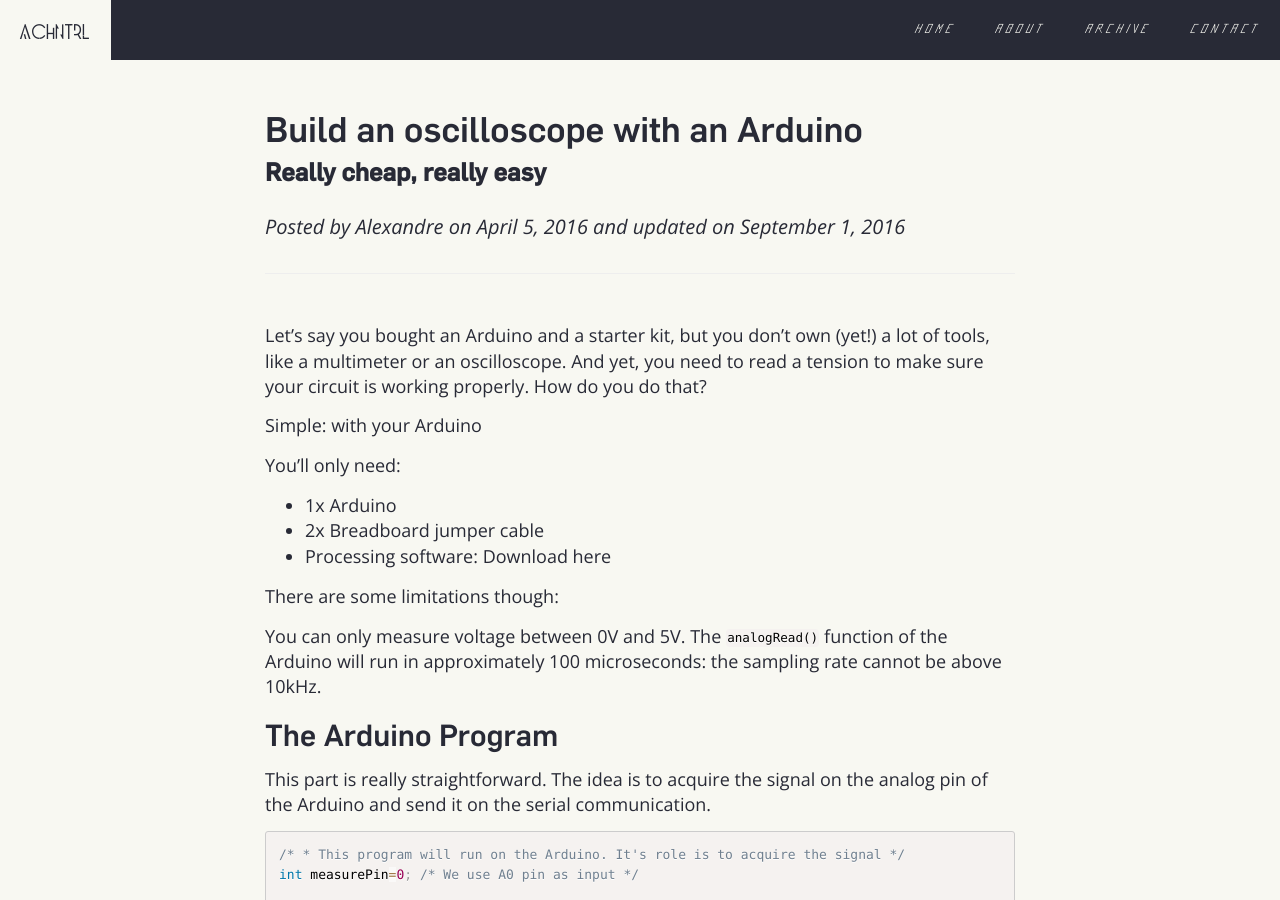
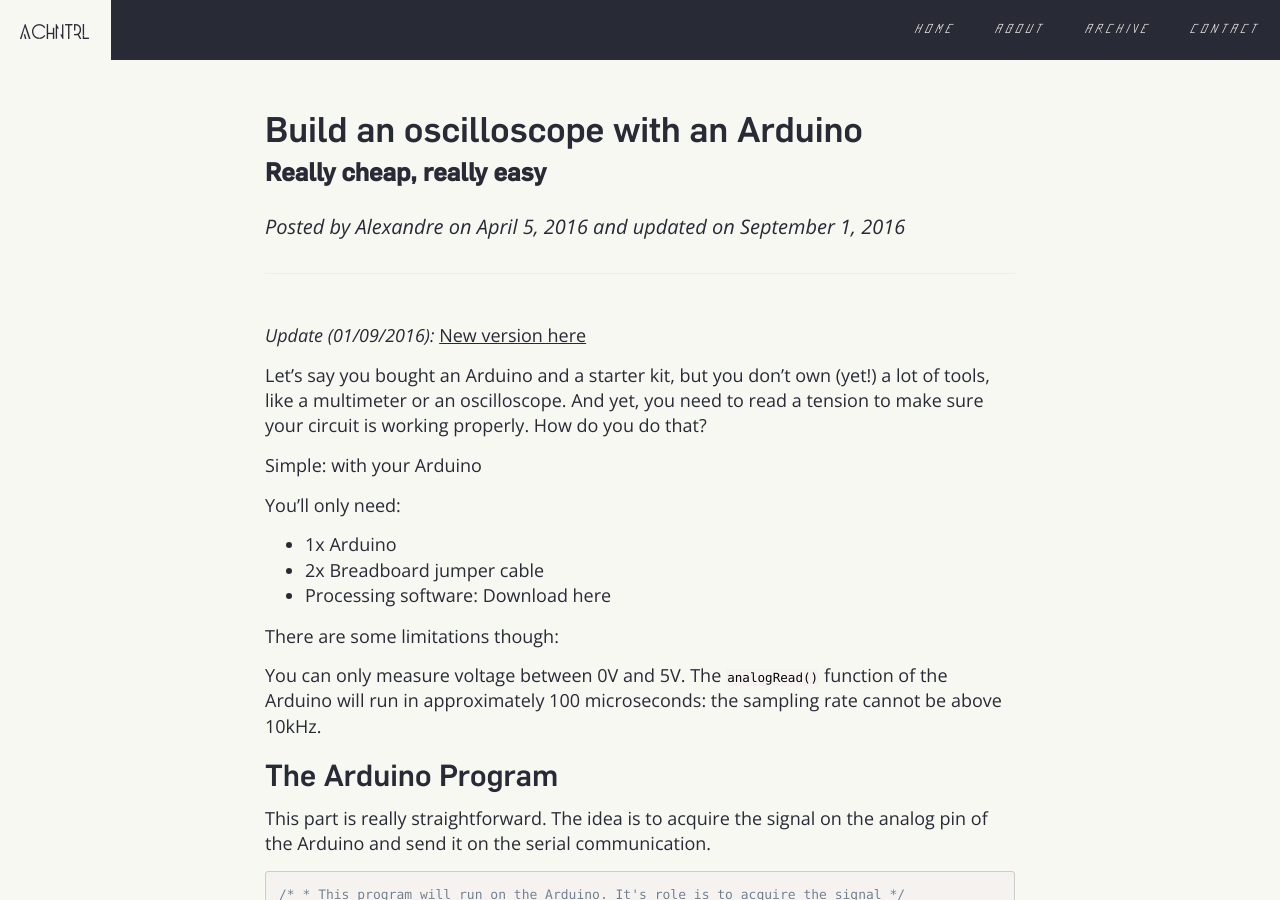
Before and after one commit to achntrl/achntrl.github.io, a Jekyll site: the page built from _posts/2016-04-05-build_an_oscilloscope_with_an_arduino.markdown, in a window 1280 px wide and 900 px high. Built offline with Jekyll 4.4.1, drawn with Linux system fonts in a browser that asks for light colours; nearby versions of some CDN libraries; comment, search, counter and statistics services are not loaded; some of the changed text lies outside the part shown.

Commit message:
Rework some article
Remove article on books
Add update at the top for the arduino oscilloscope

```diff
--- a/_posts/2016-04-05-build_an_oscilloscope_with_an_arduino.markdown
+++ b/_posts/2016-04-05-build_an_oscilloscope_with_an_arduino.markdown
@@ -8,6 +8,8 @@ author:      "Alexandre"
 comments:    True
 
 ---
+
+*Update (01/09/2016):* [New version here](https://github.com/achntrl/arduino-oscilloscope)
 
 Let's say you bought an Arduino and a starter kit, but you don't own (yet!) a lot of tools, like a multimeter or an oscilloscope. And yet, you need to read a tension to make sure your circuit is working properly. How do you do that?
 
```
Also changed, not shown: other parts of _posts/2016-04-05-build_an_oscilloscope_with_an_arduino.markdown (+0 -2 lines), _drafts/2016-05-29-five_books_worth_reading.markdown (renamed from _posts/2016-05-29-five_books_worth_reading.markdown).
